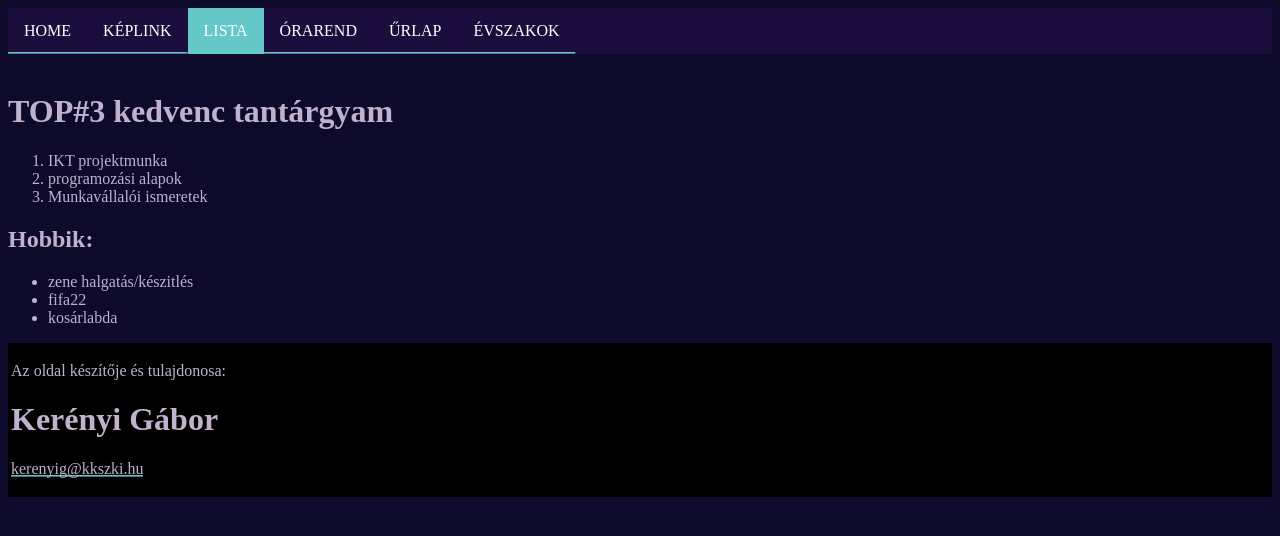
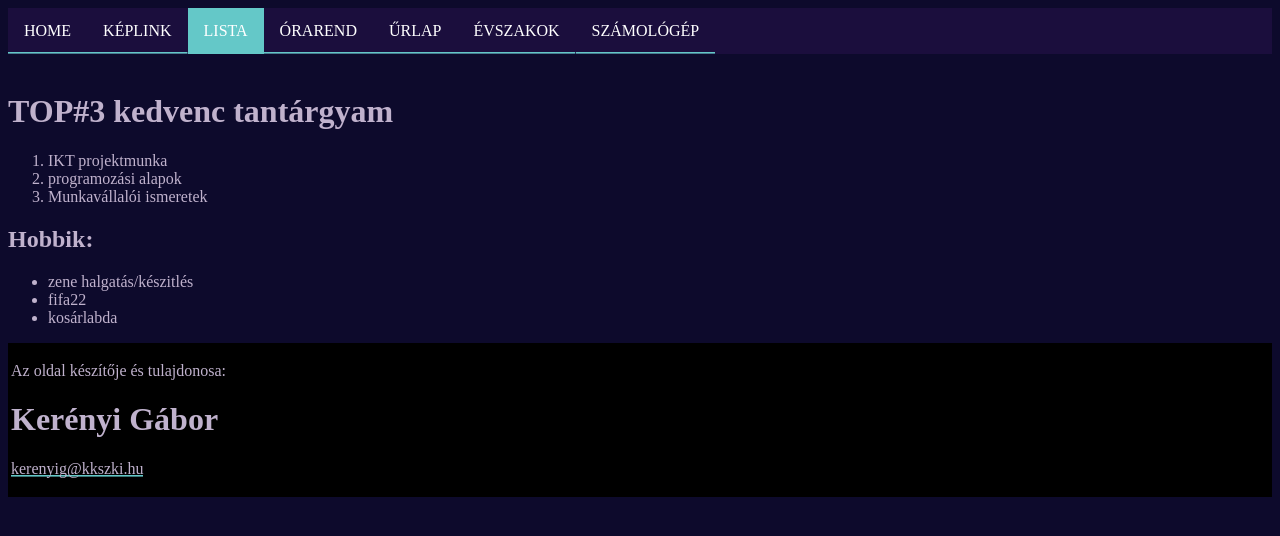
Before and after one commit to KerenyiGG/web, a plain HTML site: page lista.html in a window 1280 px wide. Drawn offline with Linux system fonts and the light colour scheme.

Commit message:
Update lista.html

```diff
--- a/lista.html
+++ b/lista.html
@@ -26,6 +26,7 @@
             <li><a href="tablazat.html">ÓRAREND</a></li>
             <li><a href="urlap.html">ŰRLAP</a></li>
             <li><a href="div.html">ÉVSZAKOK</a></li>
+             <li><a href="szamologep.html">SZÁMOLÓGÉP</a></li>
 
         </ul>
     </div>
```
